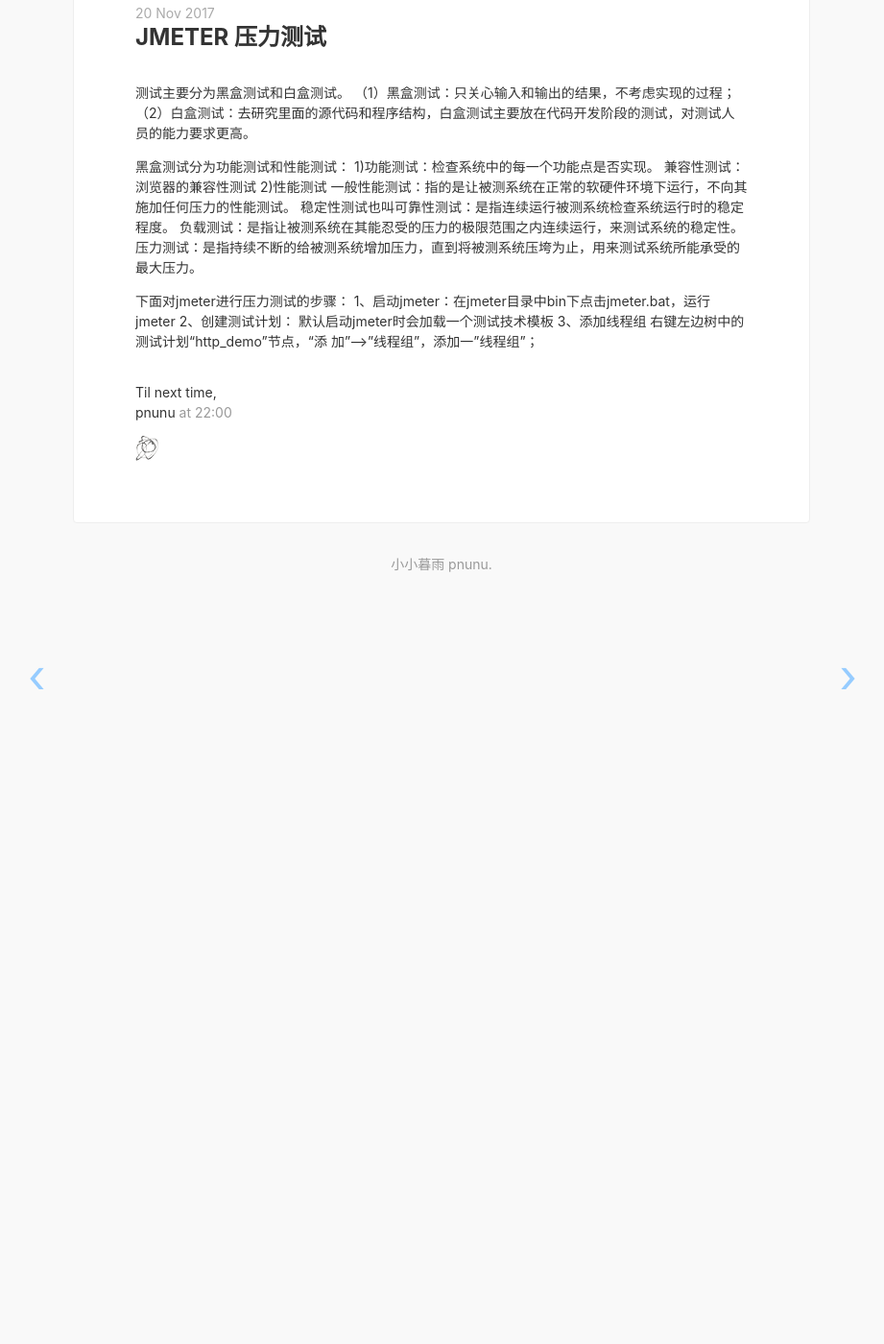
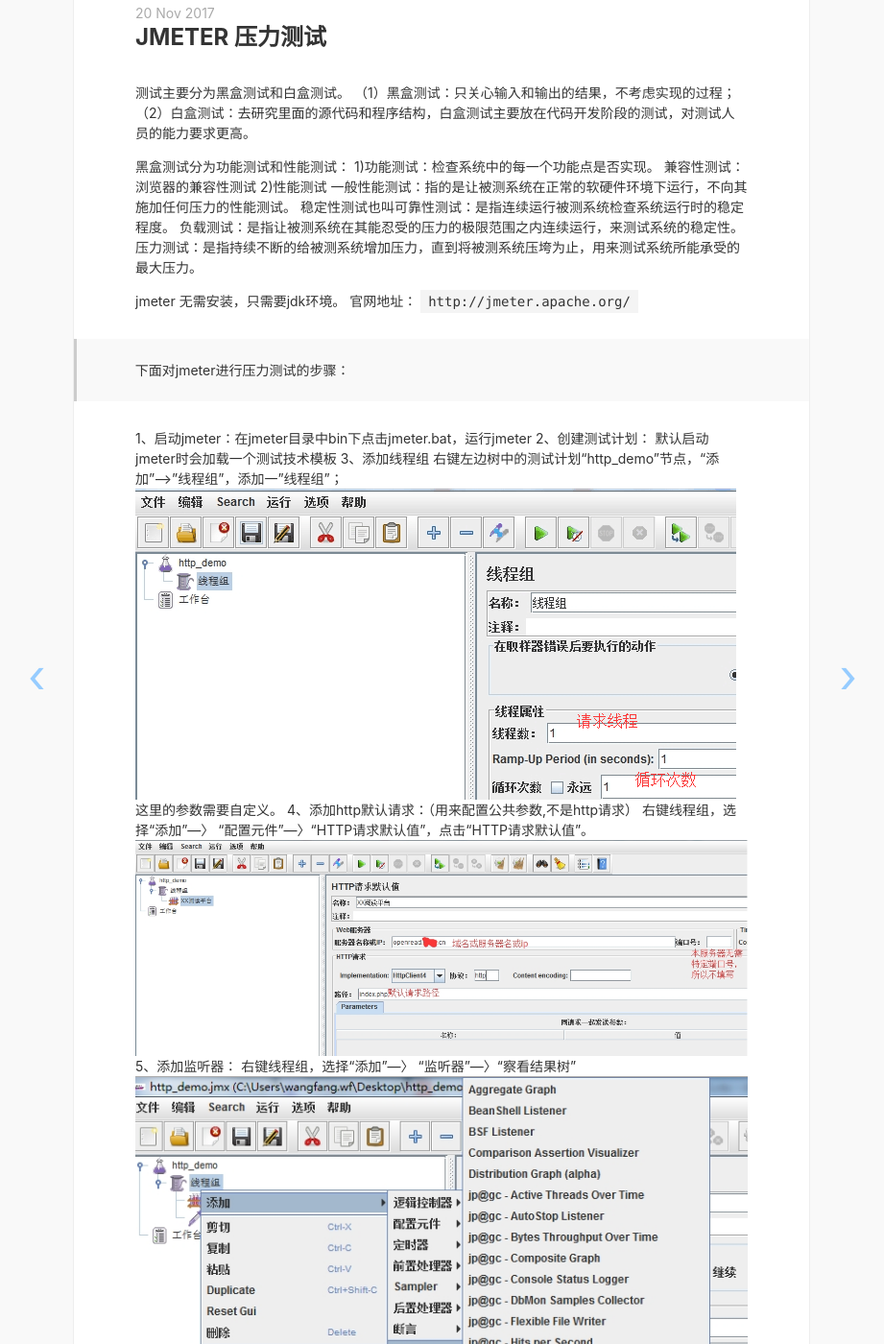
Before and after one commit to pnunu/pnunu.github.io, a Jekyll site: the page built from _posts/201711/2017-11-21-jmeter-the-jekyll-theme.md, in a window 1280 px wide and 1400 px high, scrolled down 310 px. Shown: the whole window at 96% size, without its empty margins (180-1101 px from the left). Built offline with Jekyll 4.4.1, drawn with Linux system fonts in a browser that asks for light colours; nearby versions of some CDN libraries; before the commit the page ends 940 px from its top, so only the background shows below that; some of the changed text lies outside the part shown.

Commit message:
Jmeter 使用

````diff
--- a/_posts/201711/2017-11-21-jmeter-the-jekyll-theme.md
+++ b/_posts/201711/2017-11-21-jmeter-the-jekyll-theme.md
@@ -16,9 +16,29 @@ date: 2017-11-20 22:00:01
 负载测试：是指让被测系统在其能忍受的压力的极限范围之内连续运行，来测试系统的稳定性。
 压力测试：是指持续不断的给被测系统增加压力，直到将被测系统压垮为止，用来测试系统所能承受的最大压力。
 
-下面对jmeter进行压力测试的步骤：
+jmeter 无需安装，只需要jdk环境。
+官网地址： ``` http://jmeter.apache.org/ ```
+
+>  下面对jmeter进行压力测试的步骤：
+
 1、启动jmeter：在jmeter目录中bin下点击jmeter.bat，运行jmeter
 2、创建测试计划：
 默认启动jmeter时会加载一个测试技术模板
 3、添加线程组
 右键左边树中的测试计划“http_demo”节点，“添 加”--->”线程组”，添加一”线程组”；
+![jmeter](/images/201711/20171121-jmeter-1.png)
+这里的参数需要自定义。
+4、添加http默认请求：（用来配置公共参数,不是http请求）
+右键线程组，选择“添加”—〉 “配置元件”—〉“HTTP请求默认值”，点击“HTTP请求默认值”。
+![jmeter](/images/201711/20171121-jmeter-2.png)
+5、添加监听器：
+右键线程组，选择“添加”—〉 “监听器”—〉“察看结果树”
+![jmeter](/images/201711/20171121-jmeter-3.png)
+结果树是请求的详细信息，成功状态、请求返回数据等信息；
+6、点击执行
+
+7、注意：
+所有系统中都会存在登录，没有登录的用户是不能访问被限制的链接，相应的测试时候也是需要登录系统。
+需要在线程组中添加一个前置处理器 -> 头部信息
+然后从浏览器中把登录成功后的需要测试的请求的cookies添加进去
+![jmeter](/images/201711/20171121-jmeter-4.png)
````
Also changed, not shown: images/201711/20171121-jmeter-1.png (added), images/201711/20171121-jmeter-2.png (added), images/201711/20171121-jmeter-3.png (added), images/201711/20171121-jmeter-4.png (added).
